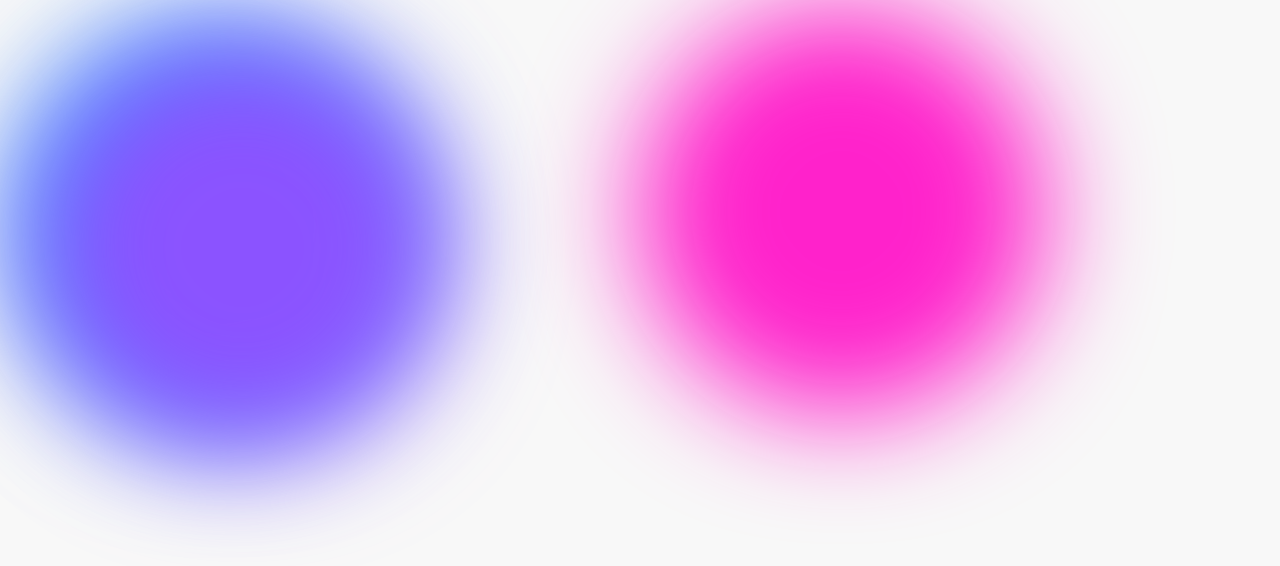
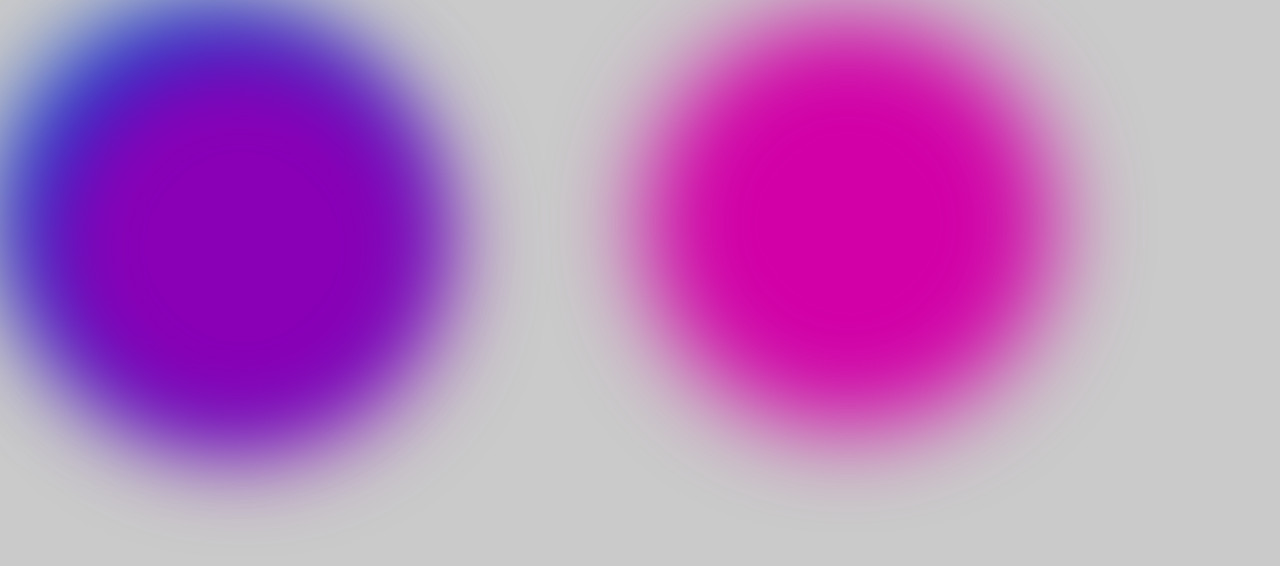
Before and after one commit to Everaldo-Martins/Bouncing_Blob, a plain HTML site: page index.html in a window 1280 px wide. Drawn offline with Linux system fonts and the light colour scheme.

Commit message:
Update class BouncingBlob e Style

```diff
--- a/data/css/style.css
+++ b/data/css/style.css
@@ -48,7 +48,7 @@ table {
 }
 
 body {
-    background: #f8f8f8;
+    background: rgb(202, 202, 202);
 }
 
 .root {
@@ -70,18 +70,16 @@ body {
     left: 0;
     top: 0;
     transform-origin: left top;
-    filter: blur(3.5rem);
-    transition: ease 1.5s;
 }
 
 .bouncing-blob--blue {
-    background: #1f8fffee;
+    background: rgb(0, 66, 207);
 }
 
 .bouncing-blob--purple {
-    background: #924fffee;
+    background: rgb(137, 0, 182);
 }
 
 .bouncing-blob--pink {
-    background: #ff13c8ee;
+    background: rgb(209, 0, 167);
 }
--- a/data/js/script.js
+++ b/data/js/script.js
@@ -15,6 +15,8 @@ class BouncingBlob {
         this.yVel *= (this.y < 0 || this.y > window.innerHeight - this.element.offsetHeight) ? -1 : 1;
 
         this.element.style.transform = `translate(${this.x}px, ${this.y}px)`;
+        this.element.style.transition = `ease 1.5s`;
+        this.element.style.filter = `blur(45px)`;
     }
 }
 
@@ -24,15 +26,15 @@ document.addEventListener("DOMContentLoaded", () => {
     const colors = ['blue', 'pink', 'purple'];
     const blobs = [];
 
-    colors.forEach((color, index) => {
+    colors.forEach(color => {
         const blob = document.createElement('span');
         blob.classList.add('bouncing-blob', `bouncing-blob--${color}`);
         container.appendChild(blob);
 
         const x = Math.random() * (window.innerWidth - blob.offsetWidth);
         const y = Math.random() * (window.innerHeight - blob.offsetHeight);
-        const xVel = (Math.random() - 0.5) * index;
-        const yVel = (Math.random() - 0.5) * index;
+        const xVel = (Math.random() - 0.5) * 2;
+        const yVel = (Math.random() - 0.5) * 2;
 
         blobs.push(new BouncingBlob(blob, x, y, xVel, yVel));
     });
```
